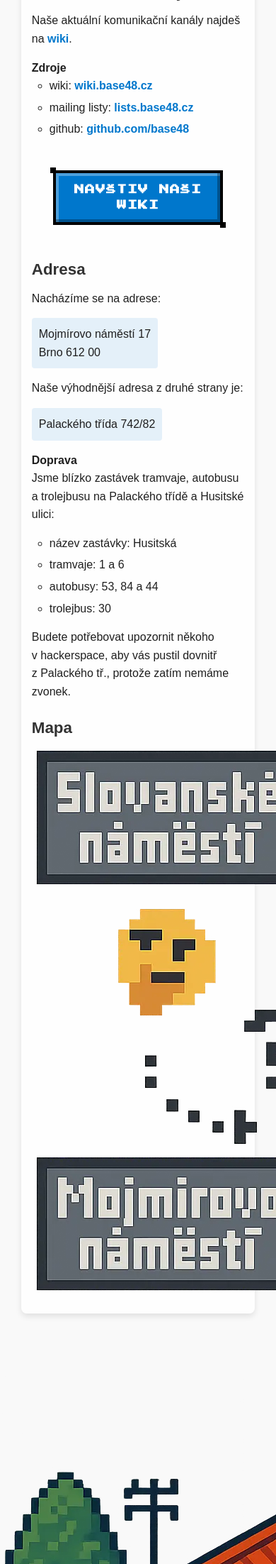
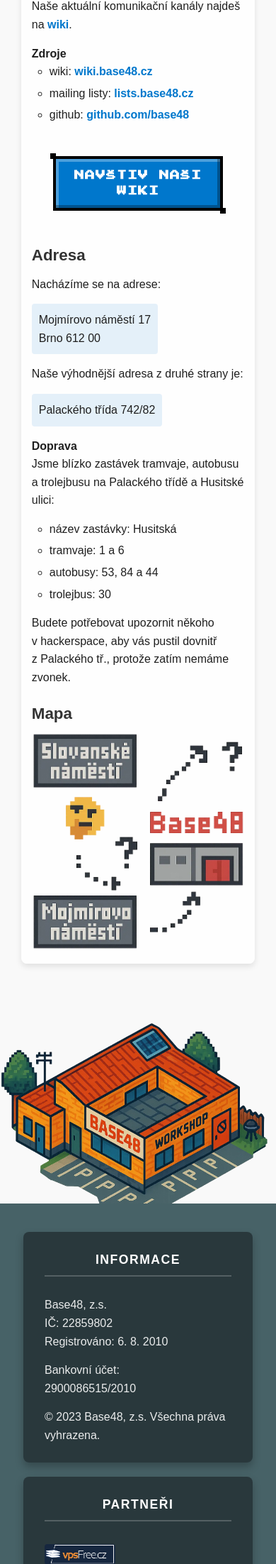
Before and after one commit to Thebys/base48, a PHP site: page / in a window 390 px wide; the page is wider, and only the part inside the window is pictured. Shown: the part 3196-5400 px from the top of that part at 71% size. Run offline with PHP 8.4, Linux system fonts and the light colour scheme.

Commit message:
Minor refactoring

```diff
--- a/404.html
+++ b/404.html
@@ -223,7 +223,7 @@
         <p>Náš satelit zachytil signál s&nbsp;požadavkem, ale&nbsp;hledaný cíl se&nbsp;nepodařilo lokalizovat. Zdravím pozemšťany, hack the planet! Přepínám.</p>
     </div>
 
-    <footer>
+    <footer style="display: none;">
         <div class="footer-left">
             <p>&copy; <span id="current-year">2023</span> Base48, z.s. Všechna práva vyhrazena.</p>
         </div>
--- a/css/base.css
+++ b/css/base.css
@@ -21,6 +21,13 @@
     background-color: var(--background-color);
 }
 
+img{
+    max-width: 100%;
+    height: auto;
+    display: block;
+    margin: 0 auto;
+}
+
 .content-wrapper {
     min-height: 100vh;
     width: 100%;
--- a/css/layout.css
+++ b/css/layout.css
@@ -82,6 +82,7 @@
     width: var(--site-width);
     margin: 0 auto;
     padding: 60px 20px 40px;
+    overflow-x: hidden;
 }
 
 section {
@@ -231,30 +232,25 @@
 .footer-right a:hover img {
     transform: scale(1.05);
 }
-
-/* Add gradient above footer */
 .base48-building {
-    position: relative;
     padding-bottom: 0;
+    top: 0;
+    left: 0;
+    text-align: center;
+    width: 100%;
+    margin: 0;
+    padding: 0;
+    overflow: hidden;
 }
 
-.base48-building::after {
-    content: '';
-    position: absolute;
-    left: 0;
-    bottom: 0px;
-    width: 100%;
-    height: 440px;
-    background: #FFFFFF00;
-    background: linear-gradient(180deg, transparent 0%, rgba(71, 98, 103, 1) 50%, rgba(71, 98, 103, 1) 100%);
-    z-index: 0;
-    pointer-events: none;
-}
-
+/* Make the base building image responsive by default */
 .base48-building img {
+    display: block;
     position: relative;
-    z-index: 1;
-    vertical-align: bottom;
+    max-width: 100%;
+    height: auto;
+    margin: 0 auto;
+    z-index: 10;
     margin-bottom: -5px;
 }
 
--- a/css/responsive.css
+++ b/css/responsive.css
@@ -180,3 +180,26 @@
         font-size: 1.6rem;
     }
 }
+
+/* Responsive styles for pixel buttons and base image */
+@media (max-width: 768px) {
+    .hero-section .pixel-btn-container {
+        flex-direction: column;
+        align-items: center;
+        gap: 10px;
+        margin-top: 20px;
+    }
+
+    .hero-section .pixel-btn {
+        width: 100%;
+        max-width: 280px;
+    }
+
+    .base48-building img {
+        max-width: 100%;
+        height: auto;
+        /* Scale down further on very small screens */
+        max-height: 360px;
+        object-fit: contain;
+    }
+}
--- a/index.html
+++ b/index.html
@@ -40,7 +40,8 @@
     <div class="satellite-popup" id="satellite-popup">
         <span class="close-popup">&times;</span>
         <h3>Proč číslo 48?</h3>
-        <p>Protože náš původní prostor byl na ulici Čápkova s&nbsp;orientačním číslem 48 a&nbsp;protože s&nbsp;názvem base64 bychom měli problém s&nbsp;preferencí vyhledávačů.</p>
+        <p>Protože náš původní prostor byl na ulici Čápkova s&nbsp;orientačním číslem 48 a&nbsp;protože s&nbsp;názvem
+            base64 bychom měli problém s&nbsp;preferencí vyhledávačů.</p>
     </div>
 
     <div class="content-wrapper">
@@ -49,7 +50,8 @@
                 <div class="hero-columns">
                     <div class="hero-column">
                         <h2>O nás</h2>
-                        <p>Base48 je komunitně provozovaný fyzický prostor - <strong>hackerspace</strong>, kde se setkávají lidé s&nbsp;různými zájmy,
+                        <p>Base48 je komunitně provozovaný fyzický prostor - <strong>hackerspace</strong>, kde se
+                            setkávají lidé s&nbsp;různými zájmy,
                             spolupracují na&nbsp;projektech a&nbsp;sdílejí znalosti a&nbsp;zkušenosti.</p>
                         <p>Náš hackerspace je:</p>
                         <ul>
@@ -58,6 +60,11 @@
                             <li>Dobře vybavená laboratoř</li>
                             <li>Klub a&nbsp;Third place</li>
                         </ul>
+                        <div class="pixel-btn-container">
+                            <a href="#membership" class="pixel-btn pixel-btn-blue">
+                                <span class="pixel-btn-inner">Informace o členství</span>
+                            </a>
+                        </div>
                     </div>
                     <div class="hero-column">
                         <h2>Zaměření</h2>
@@ -73,11 +80,7 @@
                         </ul>
                     </div>
                 </div>
-
                 <div class="pixel-btn-container">
-                    <a href="#membership" class="pixel-btn pixel-btn-blue">
-                        <span class="pixel-btn-inner">Informace o členství</span>
-                    </a>
                     <a href="#contact" class="pixel-btn pixel-btn-green">
                         <span class="pixel-btn-inner">Chci přijít</span>
                     </a>
@@ -91,15 +94,20 @@
                 <div class="membership-columns">
                     <div class="membership-column">
                         <h3>Členství</h3>
-                        <p>I když lidé mohou navštěvovat a&nbsp;využívat hackerspace víceméně bez omezení, pravidelné členství
-                            přináší některé výhody, jako je neomezený přístup k&nbsp;fyzické i&nbsp;virtuální infrastruktuře, kterou
-                            poskytujeme. Finanční prostředky, které získáváme od&nbsp;našich členů, jsou používány na&nbsp;pokrytí nákladů
+                        <p>I když lidé mohou navštěvovat a&nbsp;využívat hackerspace víceméně bez omezení, pravidelné
+                            členství
+                            přináší některé výhody, jako je neomezený přístup k&nbsp;fyzické i&nbsp;virtuální
+                            infrastruktuře, kterou
+                            poskytujeme. Finanční prostředky, které získáváme od&nbsp;našich členů, jsou používány
+                            na&nbsp;pokrytí nákladů
                             na&nbsp;provoz hackerspace a&nbsp;na&nbsp;nákup nového vybavení.</p>
                         <p>Měsíční poplatek pro běžné členy je 1000 Kč. Pro studenty 600 Kč.</p>
-                        <p>V&nbsp;individuálních případech může rada rozhodnout o&nbsp;snížení nebo prominutí poplatku.</p>
+                        <p>V&nbsp;individuálních případech může rada rozhodnout o&nbsp;snížení nebo prominutí poplatku.
+                        </p>
 
                         <div class="pixel-btn-container">
-                            <a href="https://wiki.base48.cz/wiki/Membership" target="_blank" class="pixel-btn pixel-btn-green pixel-btn-animated">
+                            <a href="https://wiki.base48.cz/wiki/Membership" target="_blank"
+                                class="pixel-btn pixel-btn-green pixel-btn-animated">
                                 <span class="pixel-btn-inner">Chci se stát členem</span>
                             </a>
                         </div>
@@ -107,8 +115,10 @@
 
                     <div class="membership-column">
                         <h3>Podpora</h3>
-                        <p>Přijímáme také finanční podporu a&nbsp;dary ve&nbsp;formě vybavení, které by pro nás mohlo být užitečné. Jelikož se
-                            snažíme zůstat co nejvíce neutrální, pravděpodobně nebudeme schopni poskytnout mnoho na&nbsp;oplátku.</p>
+                        <p>Přijímáme také finanční podporu a&nbsp;dary ve&nbsp;formě vybavení, které by pro nás mohlo
+                            být užitečné. Jelikož se
+                            snažíme zůstat co nejvíce neutrální, pravděpodobně nebudeme schopni poskytnout mnoho
+                            na&nbsp;oplátku.</p>
 
                         <h4>Způsoby podpory</h4>
                         <ul>
@@ -135,13 +145,14 @@
                 <div class="contact-columns">
                     <div class="contact-column">
                         <h3>Komunikační kanály</h3>
-                        <p>Naše aktuální komunikační kanály najdeš na&nbsp;<a href="https://wiki.base48.cz/wiki/Hackerspace"
-                                target="_blank">wiki</a>.</p>
+                        <p>Naše aktuální komunikační kanály najdeš na&nbsp;<a
+                                href="https://wiki.base48.cz/wiki/Hackerspace" target="_blank">wiki</a>.</p>
 
                         <h4>Zdroje</h4>
                         <ul>
                             <li>wiki: <a href="https://wiki.base48.cz" target="_blank">wiki.base48.cz</a></li>
-                            <li>mailing listy: <a href="https://lists.base48.cz" target="_blank">lists.base48.cz</a></li>
+                            <li>mailing listy: <a href="https://lists.base48.cz" target="_blank">lists.base48.cz</a>
+                            </li>
                             <li>github: <a href="https://github.com/base48" target="_blank">github.com/base48</a></li>
                         </ul>
 
@@ -166,7 +177,8 @@
                         </address>
 
                         <h4>Doprava</h4>
-                        <p>Jsme blízko zastávek tramvaje, autobusu a&nbsp;trolejbusu na&nbsp;Palackého třídě a&nbsp;Husitské ulici:</p>
+                        <p>Jsme blízko zastávek tramvaje, autobusu a&nbsp;trolejbusu na&nbsp;Palackého třídě
+                            a&nbsp;Husitské ulici:</p>
                         <ul>
                             <li>název zastávky: Husitská</li>
                             <li>tramvaje: 1 a&nbsp;6</li>
@@ -174,12 +186,14 @@
                             <li>trolejbus: 30</li>
                         </ul>
 
-                        <p>Budete potřebovat upozornit někoho v&nbsp;hackerspace, aby vás pustil dovnitř z&nbsp;Palackého tř., protože
+                        <p>Budete potřebovat upozornit někoho v&nbsp;hackerspace, aby vás pustil dovnitř
+                            z&nbsp;Palackého tř., protože
                             zatím nemáme zvonek.</p>
 
                         <h3>Mapa</h3>
                         <div class="map-container">
-                            <a target="_blank" href="https://mapy.cz/s/mezekuzahu"><img src="img/base48_kudy_pixel.webp" alt="Mapa k Base48" class="location-map"></a>
+                            <a target="_blank" href="https://mapy.cz/s/mezekuzahu"><img src="img/base48_kudy_pixel.webp"
+                                    alt="Mapa k Base48" class="location-map"></a>
                         </div>
                     </div>
                 </div>
@@ -187,18 +201,6 @@
 
         </main>
     </div>
-    <style>
-        .base48-building {
-            position: relative;
-            top: 0;
-            left: 0;
-            text-align: center;
-            width: 100%;
-            margin: 0;
-            padding: 0;
-            overflow: hidden;
-        }
-    </style>
     <div class="base48-building"><img id="base48-building" src="img/base48_pixel_2.webp" alt="Base48 Building"></div>
     <footer>
         <div class="footer-left">
@@ -213,7 +215,8 @@
         </div>
         <div class="footer-right">
             <h3>Partneři</h3>
-            <p><a href="https://vpsfree.cz" target="_blank"><img src="img/vpsfree.png" alt="vpsfree.cz" style="width: 100px; height: auto;"></a></p>
+            <p><a href="https://vpsfree.cz" target="_blank"><img src="img/vpsfree.png" alt="vpsfree.cz"
+                        style="width: 100px; height: auto;"></a></p>
             <p>
                 <a href="https://github.com/base48" target="_blank"><i class="fab fa-github"></i> GitHub</a>
             </p>
```
